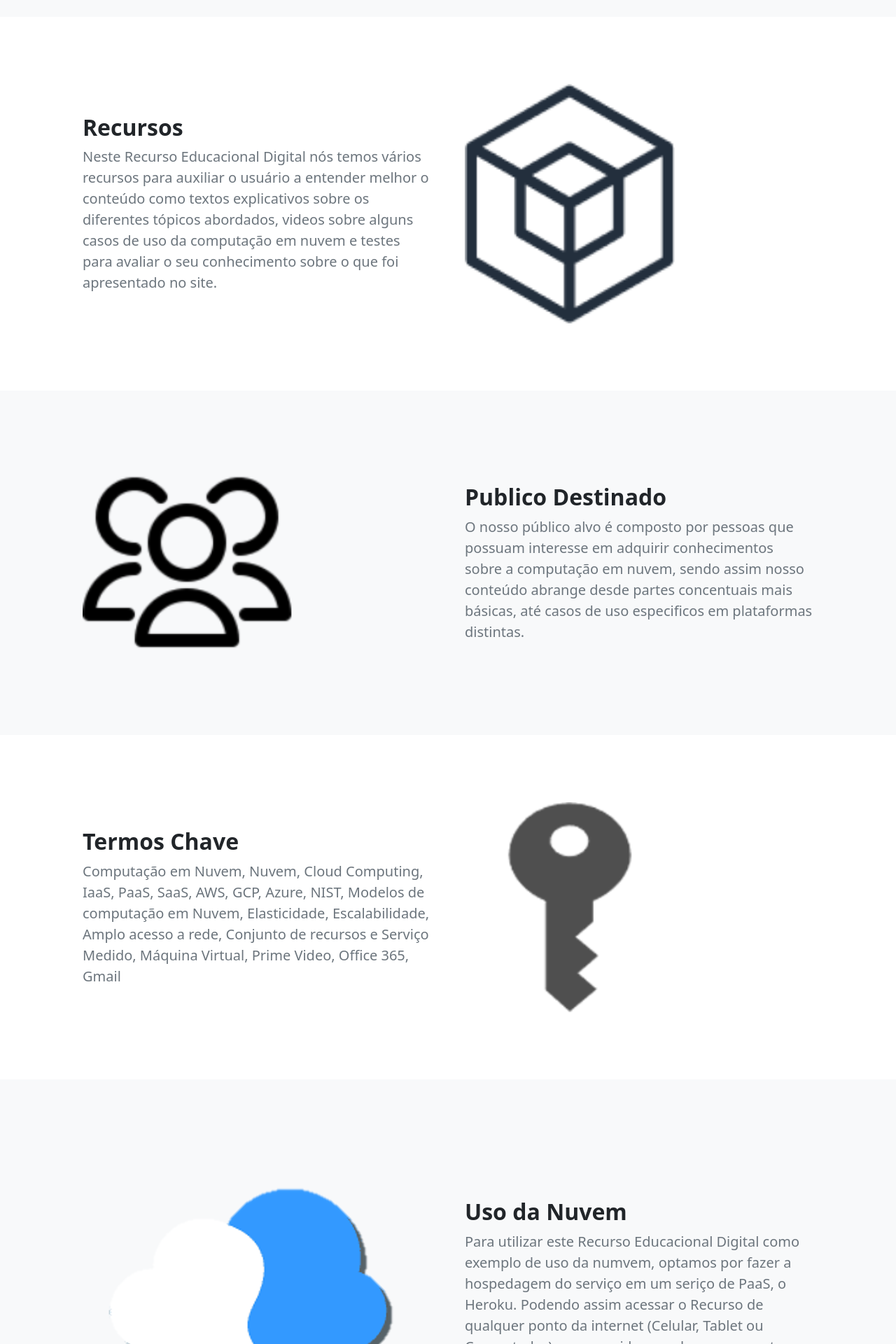
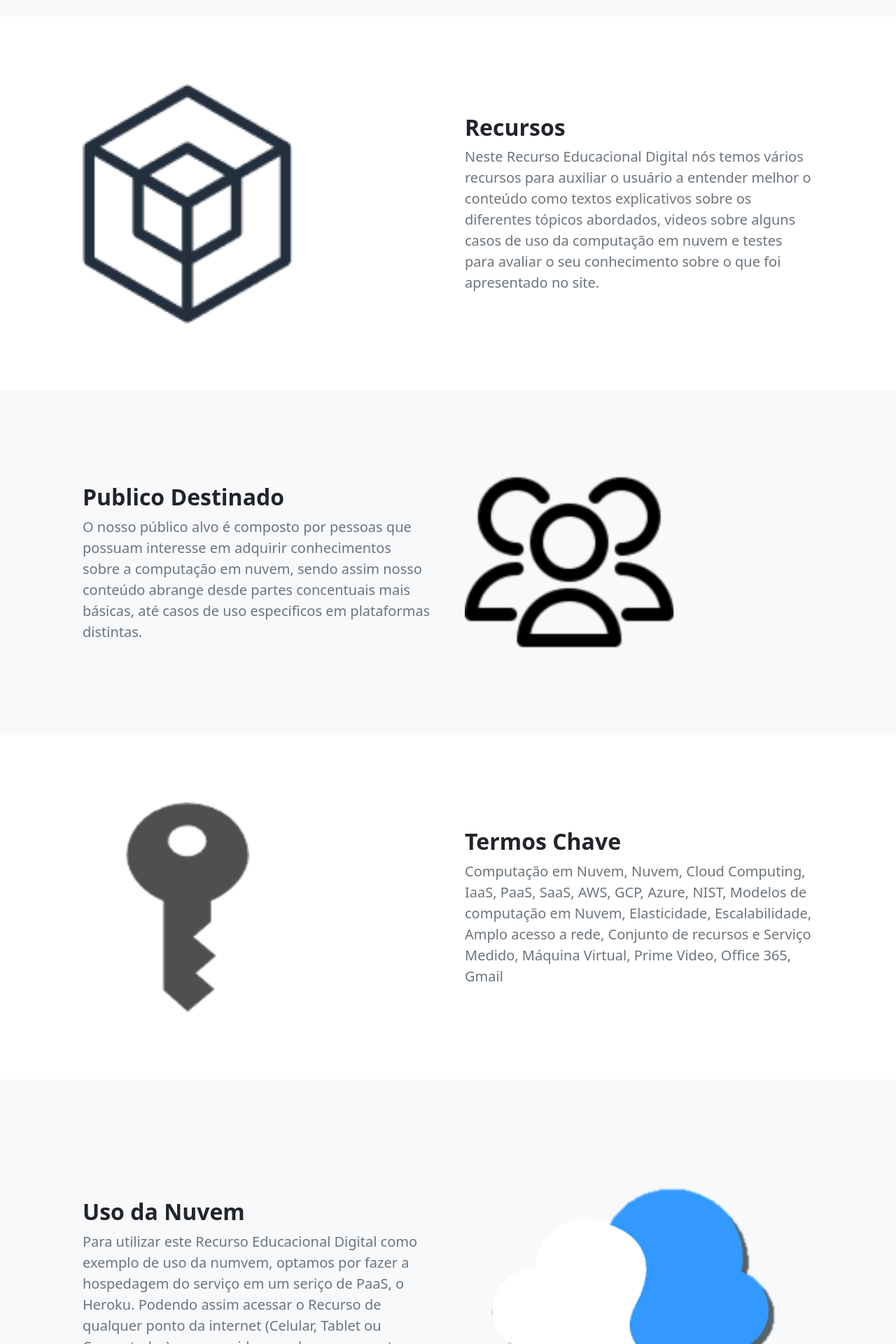
Before and after one commit to lucasquental/mack-compnuvem, a Next.js app: page /About in a window 1280 px wide. Shown: the part 840-2760 px from the top of the page at 70% size. Built offline with nearby package versions, Linux system fonts and the light colour scheme.

Commit message:
Update index.tsx

```diff
--- a/pages/About/index.tsx
+++ b/pages/About/index.tsx
@@ -23,12 +23,12 @@ export default function About(){
             <section className="py-5 bg-light" id="scroll-target">
                 <div className="container px-5 my-5">
                     <div className="row gx-5 align-items-center">
+                        <div className="col-lg-6 order-first order-lg-last">
+                            <img className="img-fluid rounded mb-5 mb-lg-0" src="objetivo.png" style={{width:'300px'}} alt="..." /></div>
                         <div className="col-lg-6">
                             <h2 className="fw-bolder">Objetivo</h2>
                             <p className="lead fw-normal text-muted mb-0">Este Recurso Educacional Digital tem como objetivo, ensinar sobre os conceitos da computação em nuvem e seus funcionamentos teóricos e práticos.</p>
                         </div>
-                        <div className="col-lg-6">
-                            <img className="img-fluid rounded mb-5 mb-lg-0" src="objetivo.png" style={{width:'300px'}} alt="..." /></div>
                     </div>
                 </div>
             </section>
@@ -36,7 +36,7 @@ export default function About(){
             <section className="py-5">
                 <div className="container px-5 my-5">
                     <div className="row gx-5 align-items-center">
-                        <div className="col-lg-6 order-first order-lg-last">
+                        <div className="col-lg-6">
                             <img className="img-fluid rounded mb-5 mb-lg-0" src="recursos.png" style={{width:'300px'}} alt="..." /></div>
                         <div className="col-lg-6">
                             <h2 className="fw-bolder">Recursos</h2>
@@ -48,7 +48,7 @@ export default function About(){
             <section className="py-5 bg-light" id="scroll-target">
                 <div className="container px-5 my-5">
                     <div className="row gx-5 align-items-center">
-                        <div className="col-lg-6">
+                        <div className="col-lg-6  order-first order-lg-last">
                             <img className="img-fluid rounded mb-5 mb-lg-0" src="pessoas.png" style={{width:'300px'}} alt="..." /></div>
                         <div className="col-lg-6">
                             <h2 className="fw-bolder">Publico Destinado</h2>
@@ -60,7 +60,7 @@ export default function About(){
             <section className="py-5">
                 <div className="container px-5 my-5">
                     <div className="row gx-5 align-items-center">
-                        <div className="col-lg-6 order-first order-lg-last">
+                        <div className="col-lg-6">
                             <img className="img-fluid rounded mb-5 mb-lg-0" src="termos.png" style={{width:'300px'}} alt="..." /></div>
                         <div className="col-lg-6">
                             <h2 className="fw-bolder">Termos Chave</h2>
@@ -72,7 +72,7 @@ export default function About(){
             <section className="py-5 bg-light" id="scroll-target">
                 <div className="container px-5 my-5">
                     <div className="row gx-5 align-items-center">
-                        <div className="col-lg-6">
+                        <div className="col-lg-6  order-first order-lg-last">
                             <img className="img-fluid rounded mb-5 mb-lg-0" src="Logo1.png" alt="..." /></div>
                         <div className="col-lg-6">
                             <h2 className="fw-bolder">Uso da Nuvem</h2>
```
